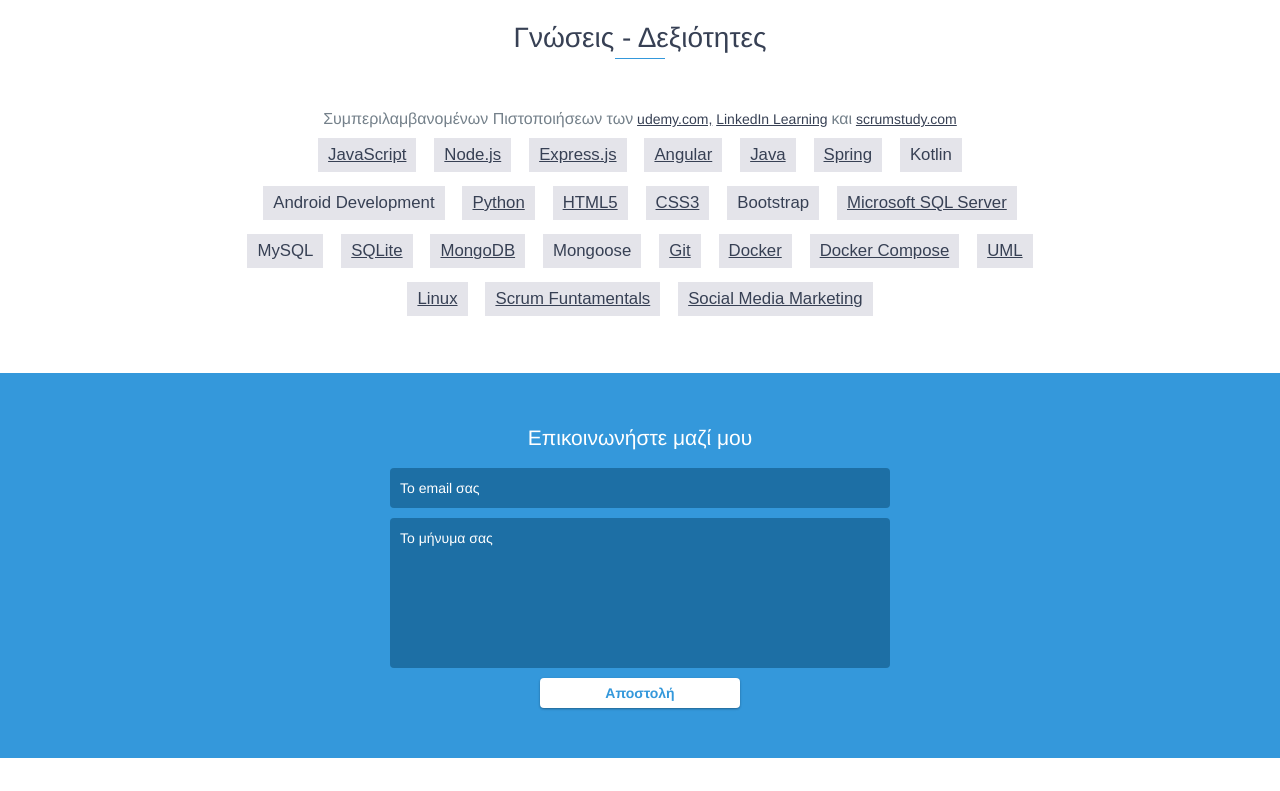
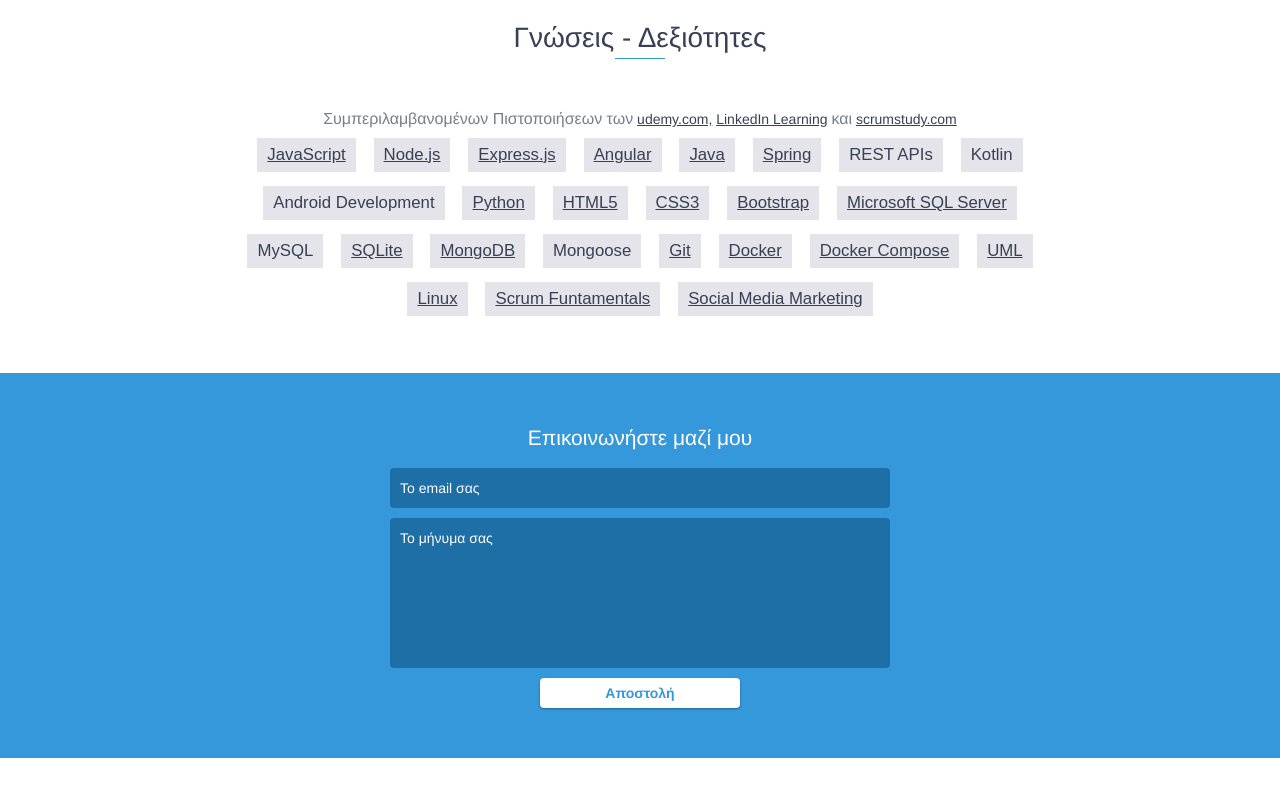
Before and after one commit to George-Anto/online-resume-v2, a website built with Parcel: page index.html in a window 1280 px wide. Shown: the part 3300-4091 px from the top of the page. Built offline with nearby package versions, Linux system fonts and the light colour scheme.

Commit message:
Bootstrap LinkedIn Certificate added

```diff
--- a/index.html
+++ b/index.html
@@ -436,6 +436,7 @@
 						>Spring
 					</a>
 				</li>
+				<li>REST APIs</li>
 				<li>Kotlin</li>
 				<li>Android Development</li>
 				<li>
@@ -462,7 +463,14 @@
 						>CSS3
 					</a>
 				</li>
-				<li>Bootstrap</li>
+				<li>
+					<a
+						href="resources/online_certificates/Bootstrap_5_Essential_Training_Certificate_LinkedIn_compressed.pdf"
+						target="_blank"
+						class="link-knowledge"
+						>Bootstrap
+					</a>
+				</li>
 				<li>
 					<a
 						href="resources/online_certificates/Microsoft_SQL_Udemy_Certificate.pdf"
```
Also changed, not shown: 2 other files.
